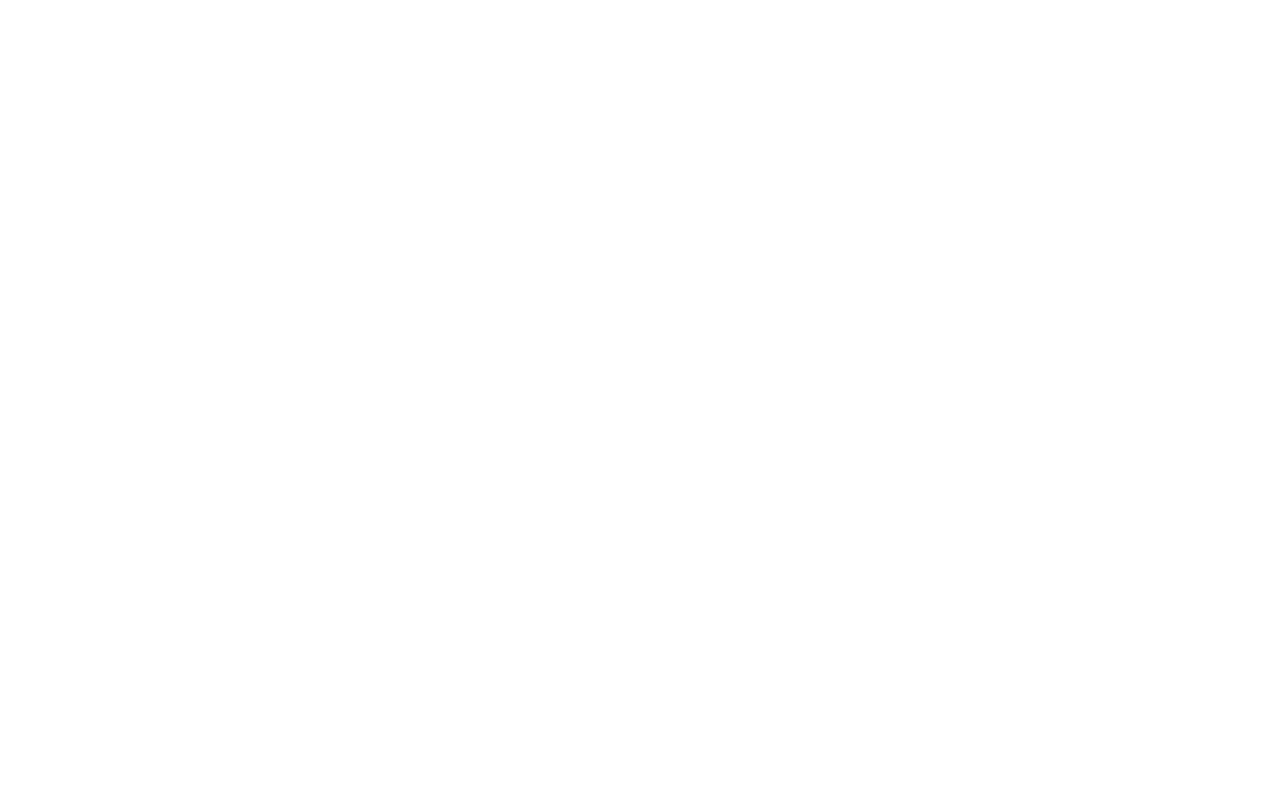
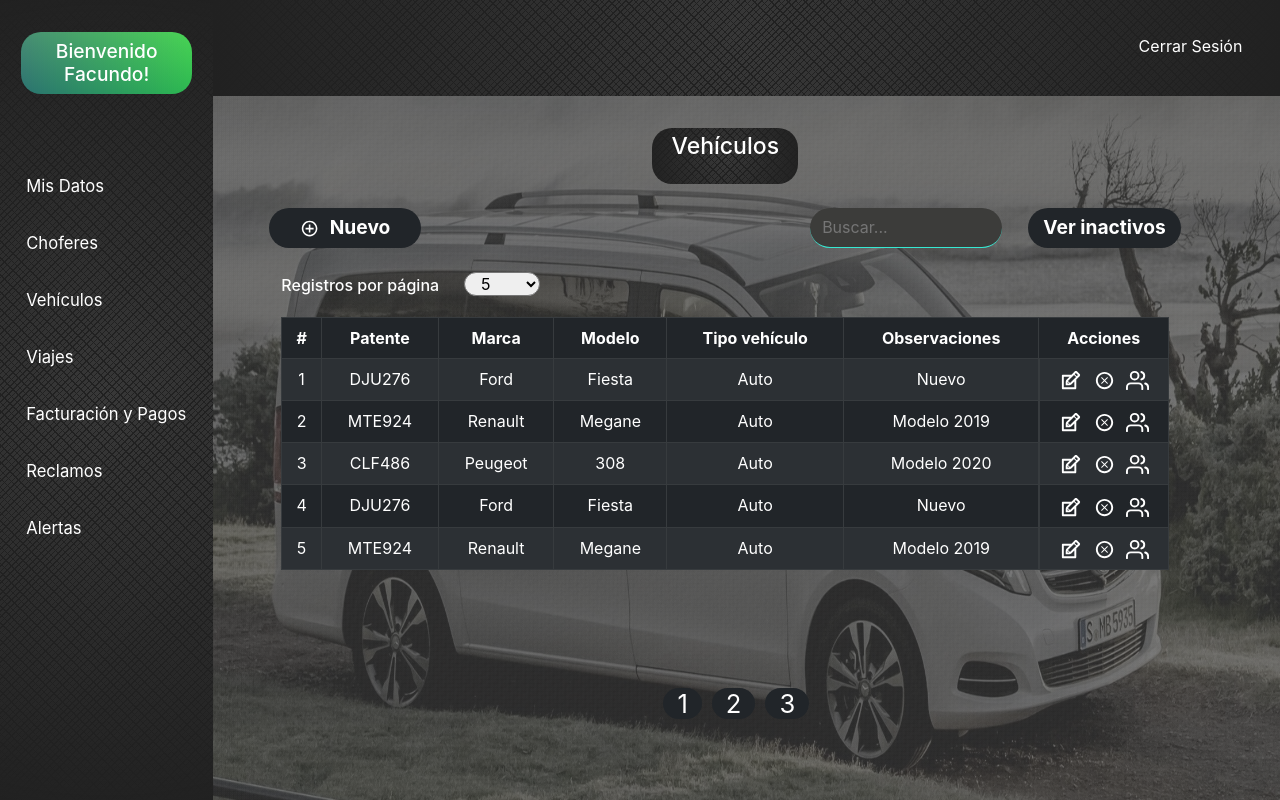
Before and after one commit to facuramirez/proyectoevann, a React (Create React App) app in the folder client/: page /back_office in a window 1280 px wide. Built offline with nearby package versions, Linux system fonts and the light colour scheme.

Commit message:
avances Vehiculos(paginado) + estadoGlobal

```diff
--- a/client/src/App.js
+++ b/client/src/App.js
@@ -3,14 +3,23 @@
 import NavBar from './components/NavBar/NavBar';
 import RegisterOne from './components/RegisterOne/RegisterOne';
 import RegisterTwo from './components/RegisterTwo/RegisterTwo';
+import Contraseña from './components/Password/Password';
+import Login from './components/Login/Login';
+import BackOffice from './components/BackOffice/BackOffice';
+import NewCar from './components/NewCar/NewCar';
 import { Route } from 'react-router-dom';
 
 function App() {
+
   return (
     <div className="App">
       <Route path="/" component={NavBar} />
       <Route exact path="/asociados" component={RegisterOne} />
       <Route exact path="/asociados/register" component={RegisterTwo} />
+      <Route exact path="/asociados/recuperar_contraseña" component={Contraseña} />
+      <Route exact path="/asociados/iniciar_sesion" component={Login} />
+      <Route exact path="/back_office" component={BackOffice} />
+      <Route exact path="/back_office/nuevo_auto" component={NewCar} />
     </div>
   );
 }
--- a/client/src/components/BackOffice/BackOffice.module.css
+++ b/client/src/components/BackOffice/BackOffice.module.css
@@ -1,6 +1,4 @@
-/* .containerBackOffice{
-    border: 3px solid blue;
-} */
+
 
 .menuBar{
     height: 100vh;
--- a/client/src/components/Vehiculos/Vehiculos.jsx
+++ b/client/src/components/Vehiculos/Vehiculos.jsx
@@ -6,7 +6,7 @@
 import { autos } from './data';
 import { IoMdAddCircleOutline } from 'react-icons/io';
 import { AiFillCar } from 'react-icons/ai';
-import { useEffect } from 'react';
+import { useState, useEffect } from 'react';
 import { useDispatch, useSelector } from 'react-redux';
 import { initialGetCars, filterCars } from '../../globalState/Actions';
 
@@ -19,19 +19,29 @@
         dispatch(initialGetCars(autos));
     }, [autos])
 
+    // ============== PAGINADO =============
+    let selectList = document.querySelector('select');
+    console.log(selectList, 'asdasdas');
+    let [currentPage, setCurrentPage] = useState(1);
+    let [registerPerPage, setRegisterPerPage] = useState(5);
 
-    console.log(cars);
+    let indexOfLastRegister = currentPage * registerPerPage;
+    let indexOfFirstRegister = indexOfLastRegister - registerPerPage;
+    cars = autos.slice(indexOfFirstRegister, indexOfLastRegister);
 
-    // {
-    //     id: 1,
-    //     patente: 'abc123',
-    //     marca: 'Ford',
-    //     modelo: 'Fiesta',
-    //     tipo_veh: 'Auto',
-    //     observaciones: 'Nuevo'
-    // }
+    const pageNumbers = [];
 
-    // let cars = autos;
+    for(let i = 1; i <= Math.ceil(autos.length / registerPerPage) ; i++) {
+        pageNumbers.push(i);
+    }
+
+    const paginate = (e, pageNumber) => {
+        e.preventDefault();
+        setCurrentPage(pageNumber)
+    }
+
+    // =====================================
+
 
     const editCar = (e, id) => {
         e.preventDefault();
@@ -51,7 +61,9 @@
     const dropBox = (e) => {
         e.preventDefault();
         let name = parseInt(e.target.value);
+        let selectValue = parseInt(e.target.value);
 
+        setRegisterPerPage(selectValue);
         cars = autos.slice(0, name);
         dispatch(filterCars(cars));
     }
@@ -106,11 +118,11 @@
 
                                 <tr key={index}>
                                     <td>{element.id}</td>
-                                    <td>ABC123</td>
-                                    <td>Ford</td>
-                                    <td>Fiesta</td>
-                                    <td>Auto</td>
-                                    <td>Modelo 2018</td>
+                                    <td>{element.patente}</td>
+                                    <td>{element.marca}</td>
+                                    <td>{element.modelo}</td>
+                                    <td>{element.tipo_veh}</td>
+                                    <td>{element.observaciones}</td>
                                     <td className={`${Style.buttons} d-flex justify-content-evenly`}>
                                         <a href="" onClick={(e)=>editCar(e, element.id)}><TiEdit className={Style.edit}/></a>
                                         <a href="" onClick={(e)=>deleteCar(e, element.id)}><TiDeleteOutline className={Style.delete}/></a>
@@ -164,7 +176,13 @@
                             </table> */}
                     </div>
                     <div className={`${Style.pagination} col-12`}>
-                        Paginado
+                        <ul className={`${Style.ulPagination}`}>
+                            {pageNumbers.map(number => (
+                                <li key={number} className={`${Style.liElements}`} onClick={ (e) => paginate(e, number)}>
+                                    <a href="">{number}</a>
+                                </li>
+                            ))}
+                        </ul>
                     </div>
                     </div>:<div>
                         <br/>
--- a/client/src/components/Vehiculos/Vehiculos.module.css
+++ b/client/src/components/Vehiculos/Vehiculos.module.css
@@ -160,3 +160,28 @@
 .iconAdd{
     margin-right: 0.8vw;
 }
+
+.ulPagination{
+    display: flex;
+    justify-content: center;
+    list-style: none;
+    margin-top: 1.8vh;
+    width: 100%;
+    color: white;
+    margin-bottom: 0px;
+}
+
+.liElements a{
+    text-decoration: none;
+    font-size: 2vw;
+    color: white;
+    margin-right: 10px;
+    background-color: rgb(33, 37, 41);
+    padding-left: 14px;
+    padding-right: 14px;
+    border-radius: 20px;
+}
+
+.liElements a:hover{
+    color: #ccc;
+}
--- a/client/src/components/Vehiculos/data.jsx
+++ b/client/src/components/Vehiculos/data.jsx
@@ -2,7 +2,7 @@
 [
     {
         id: 1,
-        patente: 'abc123',
+        patente: 'DJU276',
         marca: 'Ford',
         modelo: 'Fiesta',
         tipo_veh: 'Auto',
@@ -10,23 +10,23 @@
     },
     {
         id: 2,
-        patente: 'abc123',
-        marca: 'Ford',
-        modelo: 'Fiesta',
+        patente: 'MTE924',
+        marca: 'Renault',
+        modelo: 'Megane',
         tipo_veh: 'Auto',
-        observaciones: 'Nuevo'
+        observaciones: 'Modelo 2019'
     },
     {
         id: 3,
-        patente: 'abc123',
-        marca: 'Ford',
-        modelo: 'Fiesta',
+        patente: 'CLF486',
+        marca: 'Peugeot',
+        modelo: '308',
         tipo_veh: 'Auto',
-        observaciones: 'Nuevo'
+        observaciones: 'Modelo 2020'
     },
     {
         id: 4,
-        patente: 'abc123',
+        patente: 'DJU276',
         marca: 'Ford',
         modelo: 'Fiesta',
         tipo_veh: 'Auto',
@@ -34,23 +34,23 @@
     },
     {
         id: 5,
-        patente: 'abc123',
-        marca: 'Ford',
-        modelo: 'Fiesta',
+        patente: 'MTE924',
+        marca: 'Renault',
+        modelo: 'Megane',
         tipo_veh: 'Auto',
-        observaciones: 'Nuevo'
+        observaciones: 'Modelo 2019'
     },
     {
         id: 6,
-        patente: 'abc123',
-        marca: 'Ford',
-        modelo: 'Fiesta',
+        patente: 'CLF486',
+        marca: 'Peugeot',
+        modelo: '308',
         tipo_veh: 'Auto',
-        observaciones: 'Nuevo'
+        observaciones: 'Modelo 2020'
     },
     {
         id: 7,
-        patente: 'abc123',
+        patente: 'DJU276',
         marca: 'Ford',
         modelo: 'Fiesta',
         tipo_veh: 'Auto',
@@ -58,23 +58,23 @@
     },
     {
         id: 8,
-        patente: 'abc123',
-        marca: 'Ford',
-        modelo: 'Fiesta',
+        patente: 'MTE924',
+        marca: 'Renault',
+        modelo: 'Megane',
         tipo_veh: 'Auto',
-        observaciones: 'Nuevo'
+        observaciones: 'Modelo 2019'
     },
     {
         id: 9,
-        patente: 'abc123',
-        marca: 'Ford',
-        modelo: 'Fiesta',
+        patente: 'CLF486',
+        marca: 'Peugeot',
+        modelo: '308',
         tipo_veh: 'Auto',
-        observaciones: 'Nuevo'
+        observaciones: 'Modelo 2020'
     },
     {
         id: 10,
-        patente: 'abc123',
+        patente: 'DJU276',
         marca: 'Ford',
         modelo: 'Fiesta',
         tipo_veh: 'Auto',
@@ -82,18 +82,18 @@
     },
     {
         id: 11,
-        patente: 'abc123',
-        marca: 'Ford',
-        modelo: 'Fiesta',
+        patente: 'MTE924',
+        marca: 'Renault',
+        modelo: 'Megane',
         tipo_veh: 'Auto',
-        observaciones: 'Nuevo'
+        observaciones: 'Modelo 2019'
     },
     {
         id: 12,
-        patente: 'abc123',
-        marca: 'Ford',
-        modelo: 'Fiesta',
+        patente: 'CLF486',
+        marca: 'Peugeot',
+        modelo: '308',
         tipo_veh: 'Auto',
-        observaciones: 'Nuevo'
+        observaciones: 'Modelo 2020'
     }
 ];
--- /dev/null
+++ b/client/src/globalState/Actions.jsx
@@ -0,0 +1,11 @@
+export const INITIAL_GET_CARS = "INITIAL_GET_CARS";
+export const GET_CARS = "GET_CARS";
+
+export function initialGetCars(cars) {
+    cars = cars.slice(0, 5);
+    return { type: INITIAL_GET_CARS, payload: cars }
+}
+
+export function filterCars(cars) {
+    return { type: GET_CARS, payload: cars }
+}
--- /dev/null
+++ b/client/src/globalState/Reducer.jsx
@@ -0,0 +1,17 @@
+import { GET_CARS, INITIAL_GET_CARS } from './Actions';
+
+const initialState = {
+    cars: []
+}
+
+export default function reducer(state = initialState, action){
+    switch(action.type){
+        case INITIAL_GET_CARS: return {
+            cars: action.payload
+        }
+        case GET_CARS: return {
+            cars: action.payload
+        }
+        default: return state;
+    }
+}
--- /dev/null
+++ b/client/src/globalState/Store.jsx
@@ -0,0 +1,15 @@
+import { createStore, applyMiddleware, compose } from 'redux';
+import reducer from './Reducer';
+import thunkMiddleware from 'redux-thunk';
+
+const composeEnhancers =
+  (typeof window !== "undefined" &&
+    window.__REDUX_DEVTOOLS_EXTENSION_COMPOSE__) ||
+  compose;
+
+const store = createStore(
+    reducer,
+    composeEnhancers(applyMiddleware(thunkMiddleware))
+)
+
+export default store;
--- a/client/src/index.js
+++ b/client/src/index.js
@@ -4,12 +4,16 @@
 import App from './App';
 import reportWebVitals from './reportWebVitals';
 import { BrowserRouter } from 'react-router-dom';
+import { Provider } from 'react-redux';
+import store from './globalState/Store';
 
 ReactDOM.render(
   <React.StrictMode>
-    <BrowserRouter>
-      <App />
-    </BrowserRouter>
+    <Provider store={store}>
+      <BrowserRouter>
+        <App />
+      </BrowserRouter>
+    </Provider>
   </React.StrictMode>,
   document.getElementById('root')
 );
```
Also changed, not shown: client/src/img/registerBack.jpg (added).
